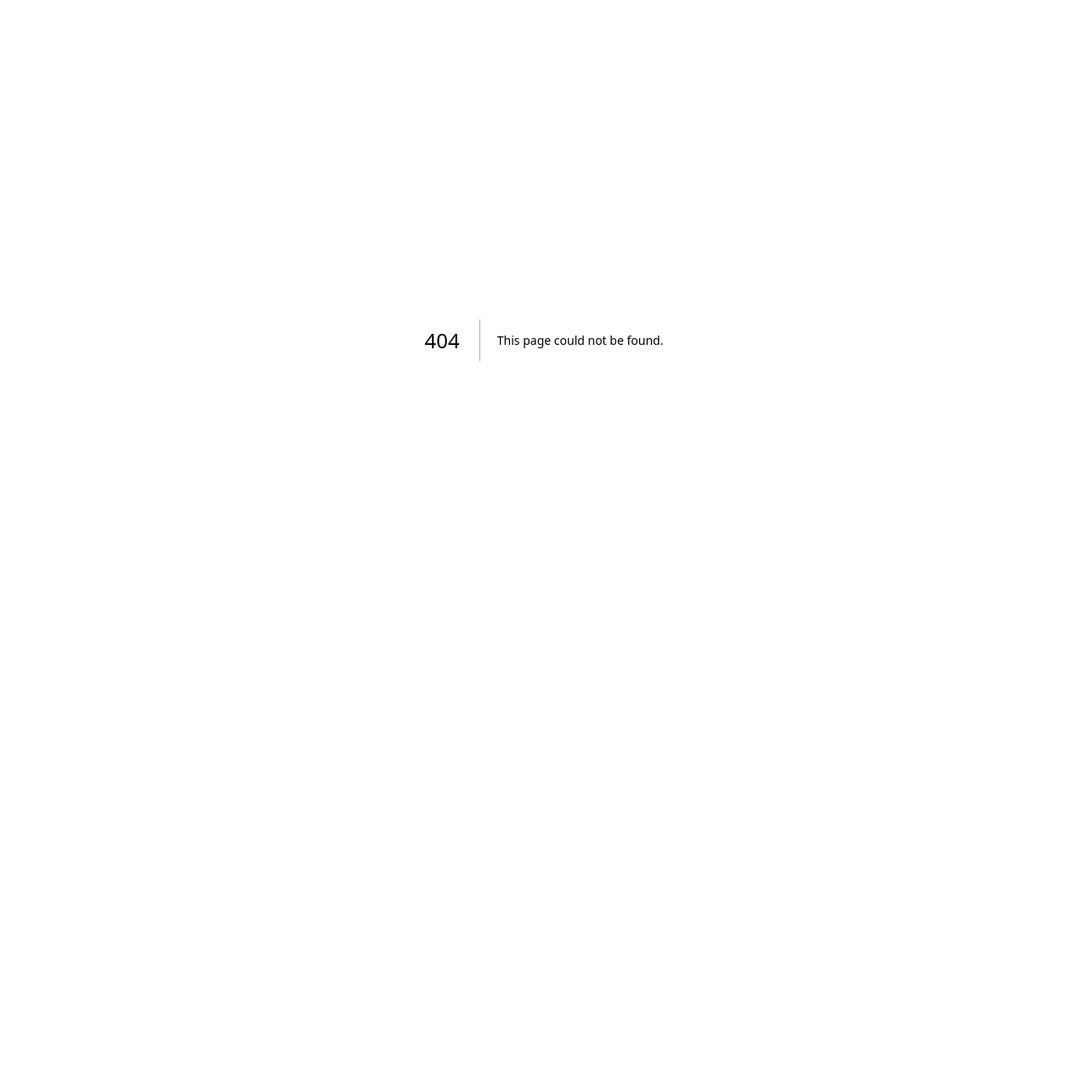
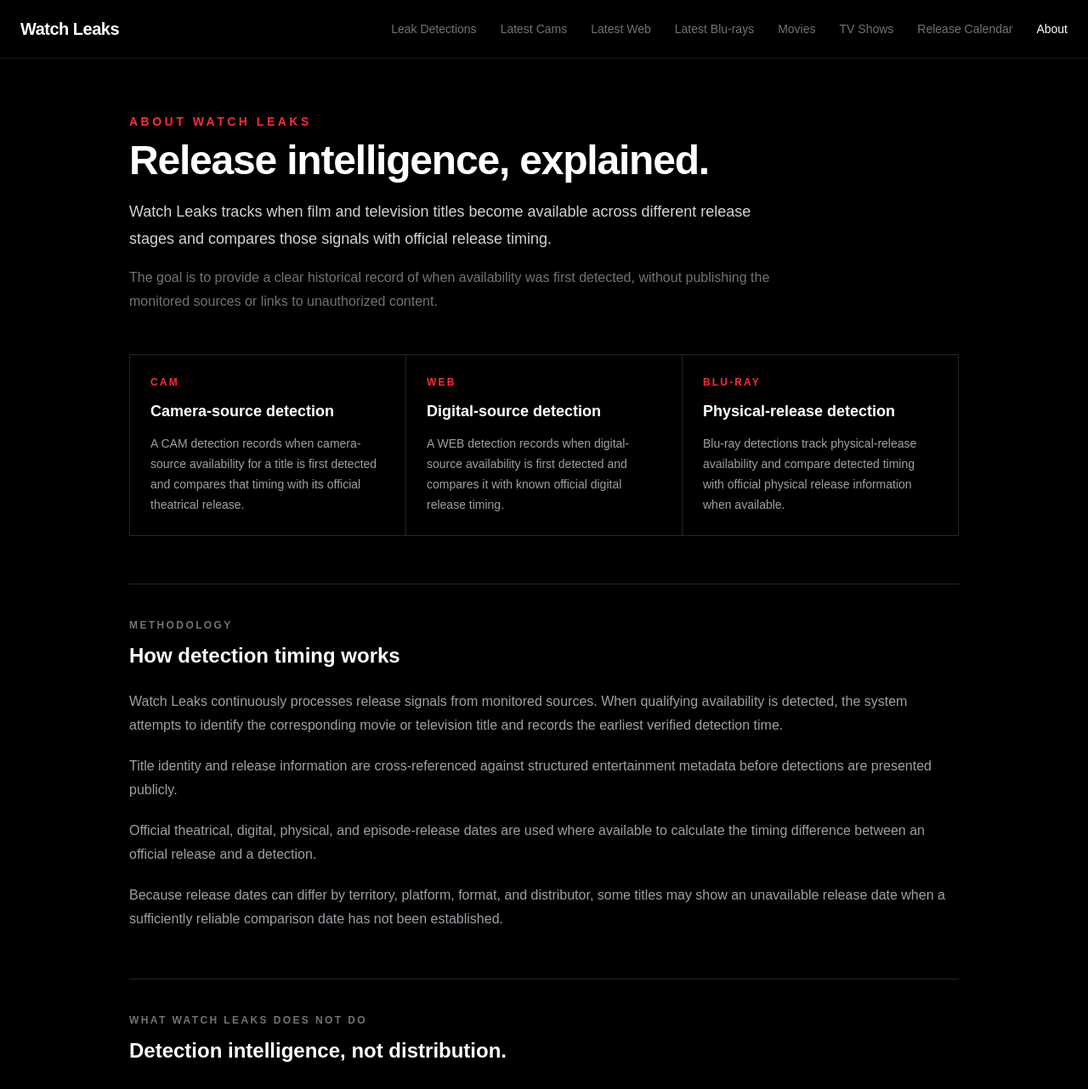
Before and after one commit to weescalante/releasetrace, a Next.js app: page /about in a window 1280 px wide. Before the commit this address had no page. Shown: the top 1282 px of the page at 85% size. Before the commit the page ends 800 px from the top, so only its background shows below. Built offline with nearby package versions, Linux system fonts and the light colour scheme.

Commit message:
Add About and methodology page

```diff
--- /dev/null
+++ b/app/about/page.tsx
@@ -0,0 +1,267 @@
+import type {
+  Metadata,
+} from "next";
+
+import SiteHeader from "../../components/SiteHeader";
+
+export const metadata:
+Metadata = {
+  title:
+    "About | Watch Leaks",
+
+  description:
+    "Learn how Watch Leaks tracks release timing and detected CAM, WEB, and Blu-ray availability across film and television.",
+
+  alternates: {
+    canonical:
+      "https://watchleaks.com/about",
+  },
+
+  openGraph: {
+    title:
+      "About Watch Leaks",
+
+    description:
+      "How Watch Leaks tracks official release timing and detected availability across film and television.",
+
+    url:
+      "https://watchleaks.com/about",
+
+    siteName:
+      "Watch Leaks",
+
+    type:
+      "website",
+  },
+};
+
+export default function AboutPage() {
+  return (
+    <main className="min-h-screen bg-black text-white">
+      <SiteHeader />
+
+      <section className="mx-auto w-full max-w-5xl px-6 py-12 sm:py-16">
+        <div className="max-w-3xl">
+          <p className="text-sm font-semibold uppercase tracking-[0.25em] text-red-500">
+            About Watch Leaks
+          </p>
+
+          <h1 className="mt-3 text-4xl font-bold tracking-tight sm:text-5xl">
+            Release intelligence,
+            explained.
+          </h1>
+
+          <p className="mt-5 text-lg leading-8 text-zinc-300">
+            Watch Leaks tracks when
+            film and television titles
+            become available across
+            different release stages
+            and compares those signals
+            with official release
+            timing.
+          </p>
+
+          <p className="mt-4 text-base leading-7 text-zinc-500">
+            The goal is to provide a
+            clear historical record of
+            when availability was first
+            detected, without
+            publishing the monitored
+            sources or links to
+            unauthorized content.
+          </p>
+        </div>
+
+        <div className="mt-12 grid gap-px border border-zinc-800 bg-zinc-800 md:grid-cols-3">
+          <div className="bg-black p-6">
+            <p className="text-xs font-semibold uppercase tracking-[0.18em] text-red-500">
+              CAM
+            </p>
+
+            <h2 className="mt-3 text-lg font-bold">
+              Camera-source detection
+            </h2>
+
+            <p className="mt-3 text-sm leading-6 text-zinc-400">
+              A CAM detection records
+              when camera-source
+              availability for a title
+              is first detected and
+              compares that timing with
+              its official theatrical
+              release.
+            </p>
+          </div>
+
+          <div className="bg-black p-6">
+            <p className="text-xs font-semibold uppercase tracking-[0.18em] text-red-500">
+              WEB
+            </p>
+
+            <h2 className="mt-3 text-lg font-bold">
+              Digital-source detection
+            </h2>
+
+            <p className="mt-3 text-sm leading-6 text-zinc-400">
+              A WEB detection records
+              when digital-source
+              availability is first
+              detected and compares it
+              with known official
+              digital release timing.
+            </p>
+          </div>
+
+          <div className="bg-black p-6">
+            <p className="text-xs font-semibold uppercase tracking-[0.18em] text-red-500">
+              BLU-RAY
+            </p>
+
+            <h2 className="mt-3 text-lg font-bold">
+              Physical-release detection
+            </h2>
+
+            <p className="mt-3 text-sm leading-6 text-zinc-400">
+              Blu-ray detections track
+              physical-release
+              availability and compare
+              detected timing with
+              official physical release
+              information when
+              available.
+            </p>
+          </div>
+        </div>
+
+        <section className="mt-14 border-t border-zinc-800 pt-10">
+          <p className="text-xs font-semibold uppercase tracking-[0.2em] text-zinc-500">
+            Methodology
+          </p>
+
+          <h2 className="mt-3 text-2xl font-bold">
+            How detection timing works
+          </h2>
+
+          <div className="mt-6 space-y-5 text-base leading-7 text-zinc-400">
+            <p>
+              Watch Leaks continuously
+              processes release signals
+              from monitored sources.
+              When qualifying
+              availability is detected,
+              the system attempts to
+              identify the corresponding
+              movie or television title
+              and records the earliest
+              verified detection time.
+            </p>
+
+            <p>
+              Title identity and release
+              information are
+              cross-referenced against
+              structured entertainment
+              metadata before detections
+              are presented publicly.
+            </p>
+
+            <p>
+              Official theatrical,
+              digital, physical, and
+              episode-release dates are
+              used where available to
+              calculate the timing
+              difference between an
+              official release and a
+              detection.
+            </p>
+
+            <p>
+              Because release dates can
+              differ by territory,
+              platform, format, and
+              distributor, some titles
+              may show an unavailable
+              release date when a
+              sufficiently reliable
+              comparison date has not
+              been established.
+            </p>
+          </div>
+        </section>
+
+        <section className="mt-14 border-t border-zinc-800 pt-10">
+          <p className="text-xs font-semibold uppercase tracking-[0.2em] text-zinc-500">
+            What Watch Leaks Does Not Do
+          </p>
+
+          <h2 className="mt-3 text-2xl font-bold">
+            Detection intelligence,
+            not distribution.
+          </h2>
+
+          <div className="mt-6 space-y-5 text-base leading-7 text-zinc-400">
+            <p>
+              Watch Leaks does not host,
+              distribute, stream, or
+              provide download links to
+              unauthorized copies of
+              films or television
+              programs.
+            </p>
+
+            <p>
+              Specific monitored sources
+              and unauthorized links are
+              intentionally not
+              published.
+            </p>
+
+            <p>
+              Public pages report
+              detection timing,
+              availability type, title
+              identity, and relevant
+              official release
+              information for
+              informational and research
+              purposes.
+            </p>
+          </div>
+        </section>
+
+        <section className="mt-14 border-y border-zinc-800 py-10">
+          <p className="text-xs font-semibold uppercase tracking-[0.2em] text-zinc-500">
+            Refresh Cycle
+          </p>
+
+          <h2 className="mt-3 text-2xl font-bold">
+            Continuously updated
+            intelligence
+          </h2>
+
+          <p className="mt-4 max-w-3xl text-base leading-7 text-zinc-400">
+            Watch Leaks processes
+            automated detection feeds
+            throughout the day. Public
+            detection pages are designed
+            to surface newly verified
+            availability as the
+            underlying intelligence is
+            refreshed.
+          </p>
+        </section>
+
+        <p className="mt-10 text-xs leading-6 text-zinc-600">
+          Watch Leaks is an independent
+          release-intelligence project.
+          It is not affiliated with
+          studios, distributors,
+          streaming platforms, or
+          metadata providers referenced
+          by the service.
+        </p>
+      </section>
+    </main>
+  );
+}
--- a/components/SiteHeader.tsx
+++ b/components/SiteHeader.tsx
@@ -58,6 +58,13 @@ const navigation = [
 
     href:
       "/calendar",
+  },
+  {
+    label:
+      "About",
+
+    href:
+      "/about",
   },
 ];
 
```
